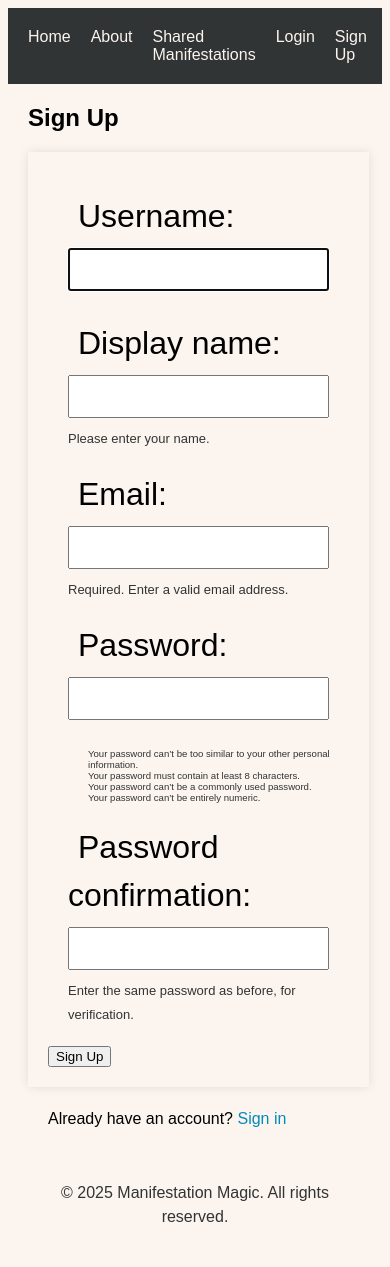
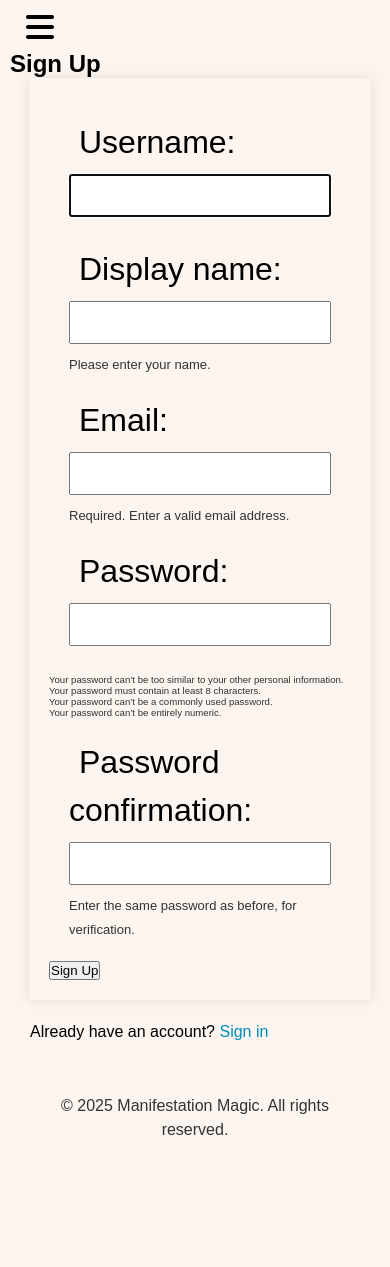
Before and after one commit to Jo-JPEG/manifestation-magic, a Django app: page /account/signup/ in a window 390 px wide. After the commit the page ends 1135 px from the top, so only its background shows below. Run offline with Django 4.2, Linux system fonts and the light colour scheme; some libraries are stand-ins or nearby versions.

Commit message:
add css and media query to change navbar style on large screens

```diff
--- a/static/manifest/css/style.css
+++ b/static/manifest/css/style.css
@@ -18,19 +18,64 @@
 
 }
 
+* {
+    padding: 0;
+    margin: 0;
+    box-sizing: border-box;
+}
+
 body {
     background-color: var(--background-color);
     font-family: var(--primary-font);
+    min-height: 100vh;
+    display: flex;
+    flex-direction: column;
+}
+
+header {
+    padding: 0 1rem;
+    position: fixed;
+    z-index: 99;
+    width: 100%;
+    display: flex;
+    justify-content: space-between;
+    align-items: baseline;
 }
 
 nav {
     background-color: var(--navbar-color);
     color: var(--text-color-light);
+    display: none;
+    position: absolute;
+    width: 80%;
+    left: 0;
+    top: 100%;
     padding: 10px;
-    display: flex;
-    justify-content: space-around;
-    justify-content: flex-start;
+
 }
+
+.nav-list {
+    font-size: 150%;
+    letter-spacing: 4px;
+}
+
+.nav-list li {
+    padding: 10px;
+}
+
+/* Nav toggle */
+#nav-toggle:checked~nav {
+    display: block;
+}
+
+#nav-toggle {
+    display: none;
+}
+
+.nav-toggle-label {
+    font-size: 2rem;
+}
+
 
 nav a {
     color: var(--text-color-light);
@@ -43,7 +88,8 @@ nav a:hover {
 }
 
 main {
-    margin: 20px;
+    margin-top: 50px;
+    margin-left: 10px;
     min-height: 70vh;
 }
 
@@ -204,3 +250,28 @@ form li {
     background-color: var(--sage);
     color: var(--text-color-dark);
 }
+
+@media only screen and (min-width: 768px) {
+
+    header {
+        position: static;
+    }
+    nav {
+        display: flex;
+        position: static;
+        box-shadow: none;
+        width: 100%;
+        padding-right: 1rem;
+        justify-content: space-around;
+        justify-content: flex-start;
+        margin: 0%;
+    }
+
+    nav li {
+        display: inline;
+    }
+
+    .nav-toggle-label {
+        display: none;
+    }
+}
--- a/templates/base.html
+++ b/templates/base.html
@@ -8,16 +8,20 @@
 </head>
 <body>
     <header>
+        <input type="checkbox" id="nav-toggle" name="nav-toggle">
+        <label for="nav-toggle" class="nav-toggle-label"><i class="fa-solid fa-bars"></i></label>
         <nav>
-            <a href="{% url 'home' %}">Home</a>
-            <a href="{% url 'about' %}">About</a>
-            <a href="{% url 'public_manifestations' %}">Shared Manifestations</a>
-            {% if user.is_authenticated %}
-                <a href="{% url 'logout' %}">Logout</a>
-            {% else %}
-                <a href="{% url 'login' %}">Login</a>
-                <a href="{% url 'signup' %}">Sign Up</a>
-            {% endif %}
+            <ul class="nav-list">
+                <li><a href="{% url 'home' %}">Home</a></li>
+                <li><a href="{% url 'about' %}">About</a></li>
+                <li><a href="{% url 'public_manifestations' %}">Shared Manifestations</a></li>
+                {% if user.is_authenticated %}
+                    <li><a href="{% url 'logout' %}">Logout</a></li>
+                {% else %}
+                    <li><a href="{% url 'login' %}">Login</a></li>
+                    <li><a href="{% url 'signup' %}">Sign Up</a></li>
+                {% endif %}
+            </ul>
         </nav>
     </header>
 
```
